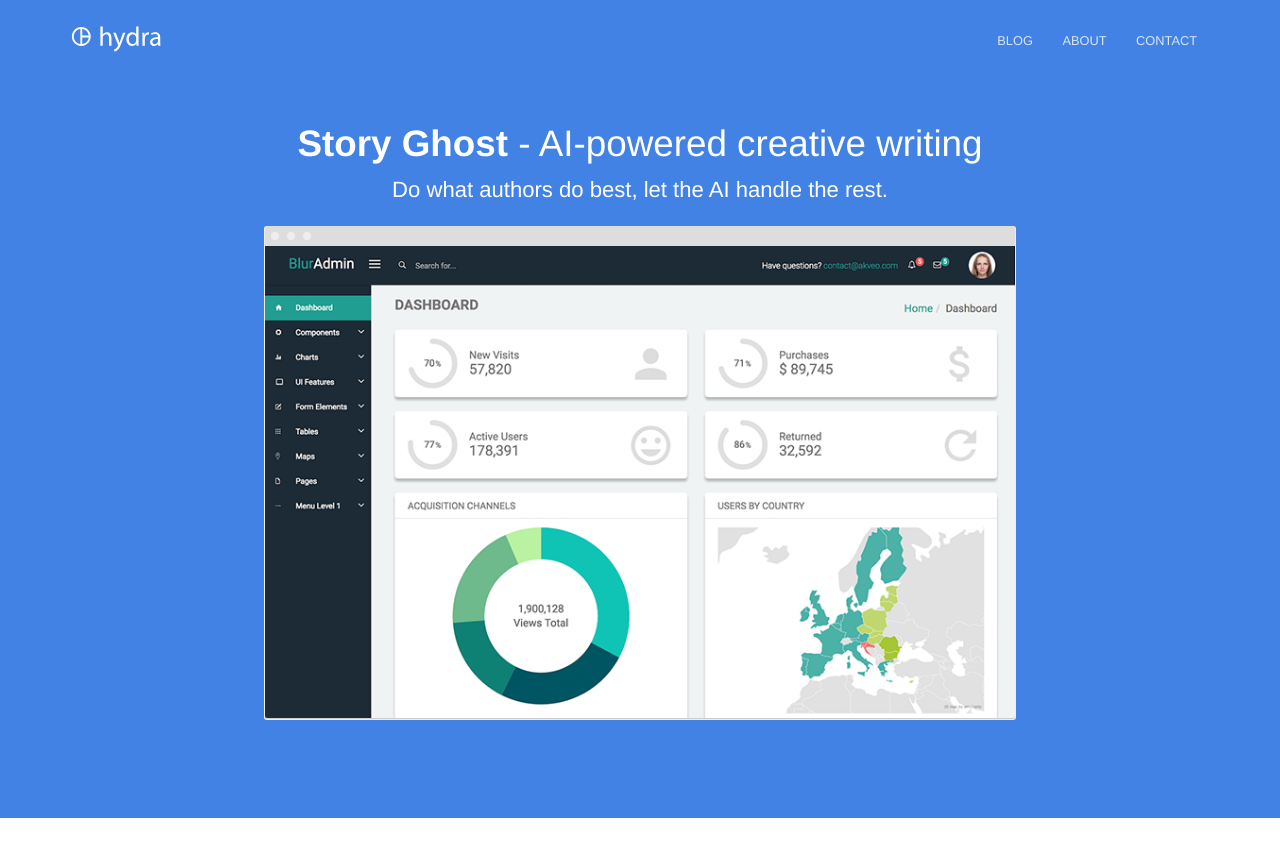
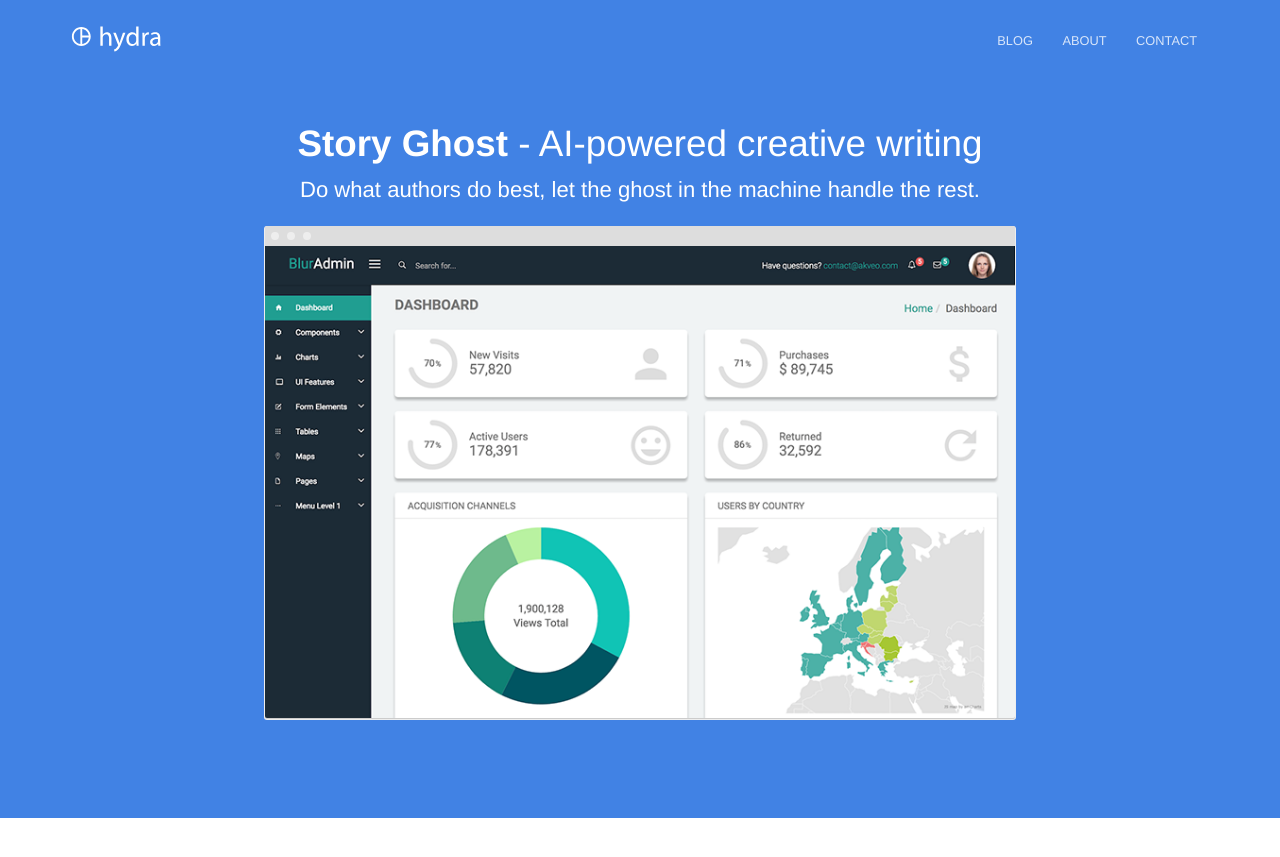
Before and after one commit to headchem/story-ghost, a Jekyll site: the page built from index.html, in a window 1280 px wide and 900 px high. Shown: the top 857 px of the window. Built offline with Jekyll 4.4.1, drawn with Linux system fonts in a browser that asks for light colours; comment, search, counter and statistics services are not loaded.

Commit message:
Update index.html

```diff
--- a/index.html
+++ b/index.html
@@ -5,7 +5,7 @@
 <section class="hero">
 	<div class="text-container">
 		<h1 class="editable"><strong>Story Ghost</strong> - AI-powered creative writing</h1>
-		<p class="subtext editable">Do what authors do best, let the AI handle the rest.</p>
+		<p class="subtext editable">Do what authors do best, let the ghost in the machine handle the rest.</p>
 		<!-- <div class="cta button alt"><a href="{{ site.baseurl }}/sign-up/">Get Started Free</a></div> -->
 		<div>
 			<img src="{{ site.baseurl }}/images/dashboard.png" alt="Screenshot" class="screenshot editable" />
@@ -19,7 +19,7 @@
 		<div class="container flex">
 
 			<div class="text editable">
-				<h2>Get notified when we launch the beta!</h2>
+				<h2 style="text-align: center">Get notified when we launch the beta!</h2>
 			<br/>
 			<!-- Begin Mailchimp Signup Form -->
 <link href="//cdn-images.mailchimp.com/embedcode/horizontal-slim-10_7.css" rel="stylesheet" type="text/css">
```
